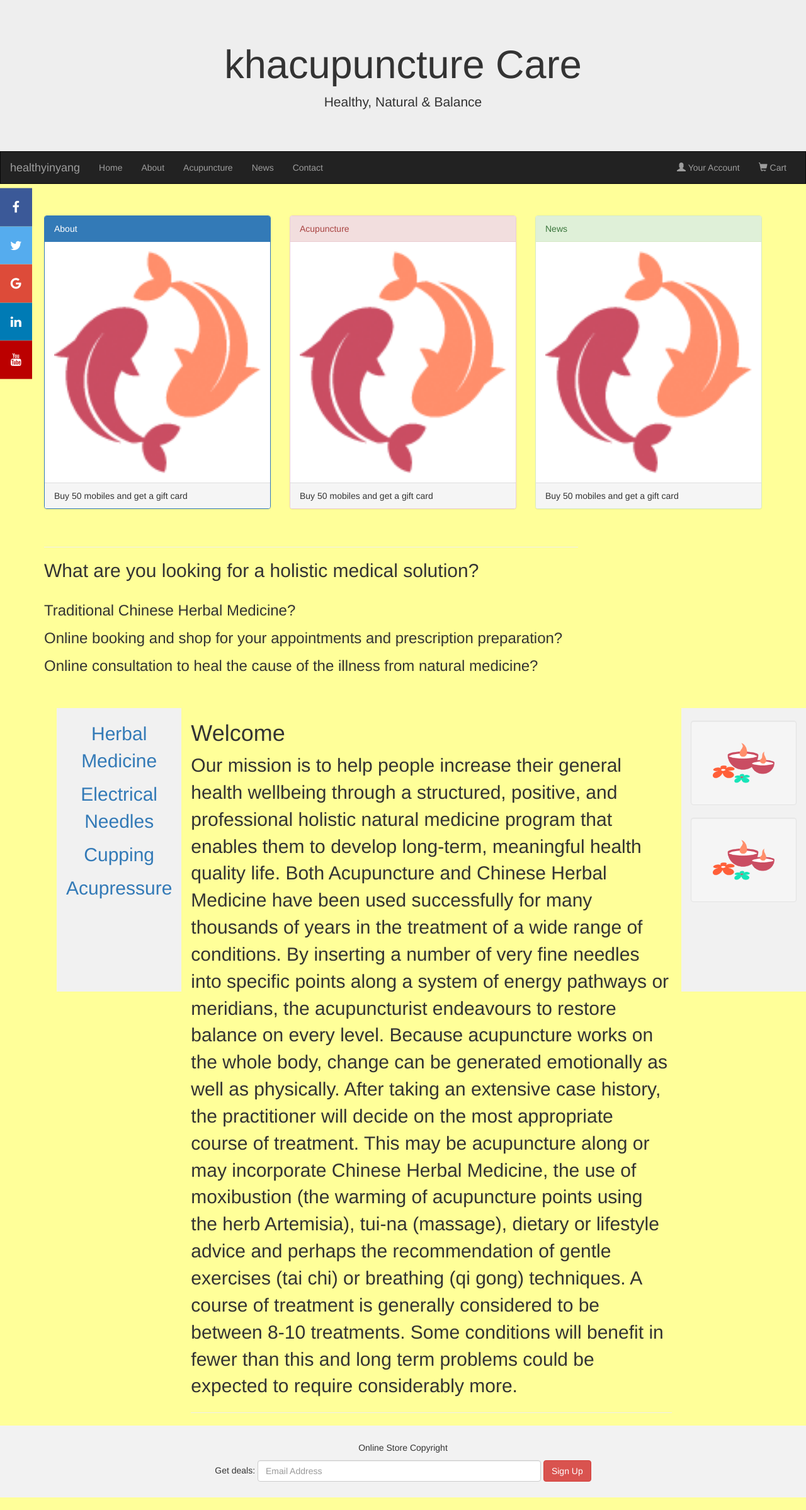
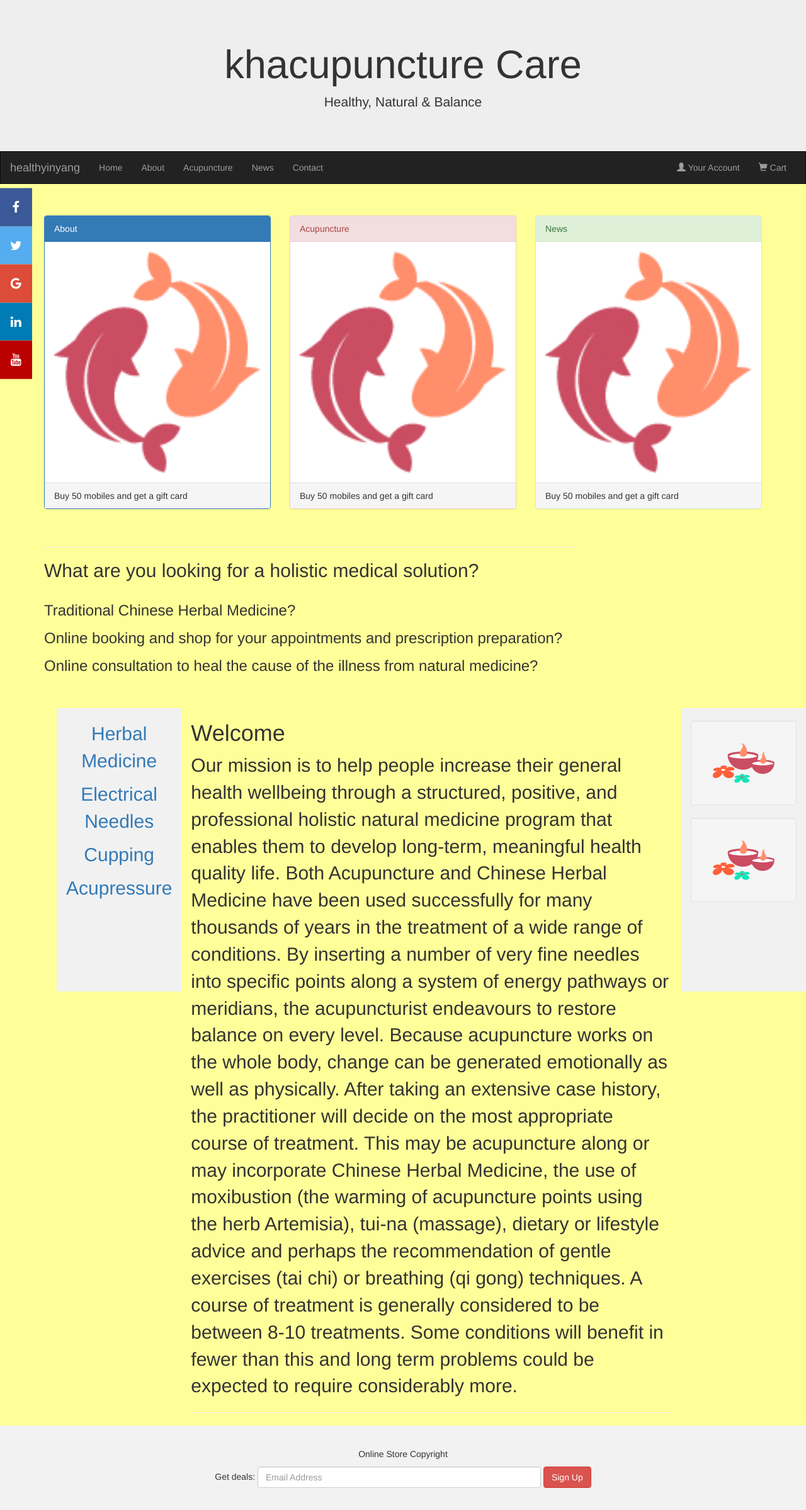
Before and after one commit to HongfengCai/khacupuncture, a Jekyll site: the page acupuncture.html, which Jekyll copies as it is, in a window 1280 px wide. Shown: the whole page at 63% size. Built offline with Jekyll 4.4.1, drawn with Linux system fonts in a browser that asks for light colours.

Commit message:
Update acupuncture.html

```diff
--- a/acupuncture.html
+++ b/acupuncture.html
@@ -50,7 +50,7 @@
     /* Add a gray background color and some padding to the footer */
     footer {
       background-color: #f2f2f2;
-      padding: 25px;
+      padding: 35px;
     }
 	body {
 	   background-color:#FFFF99;";
```
